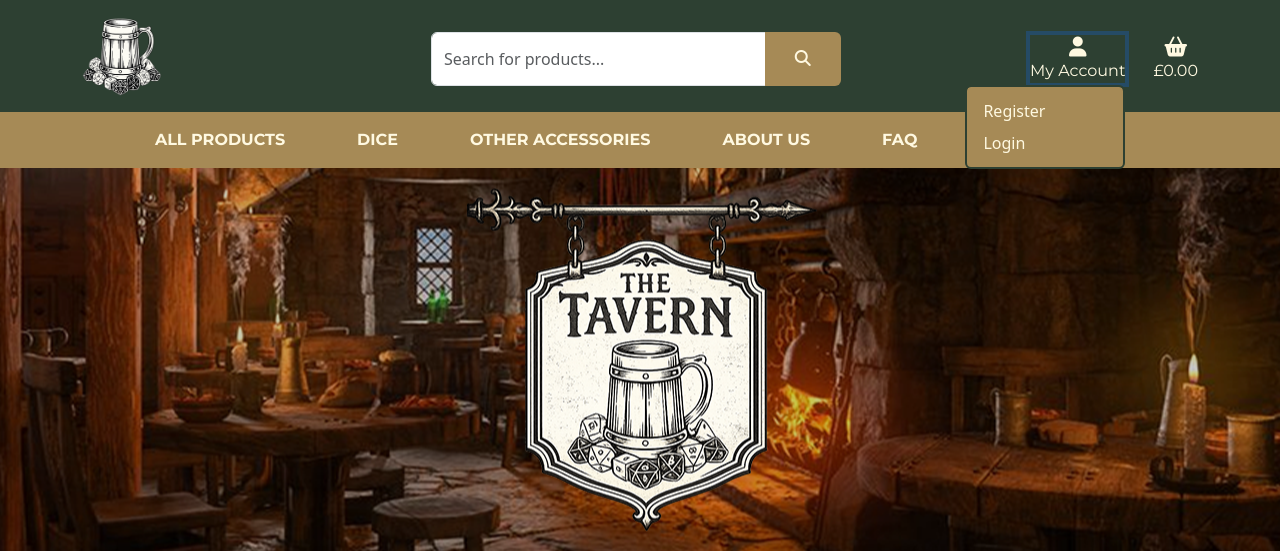
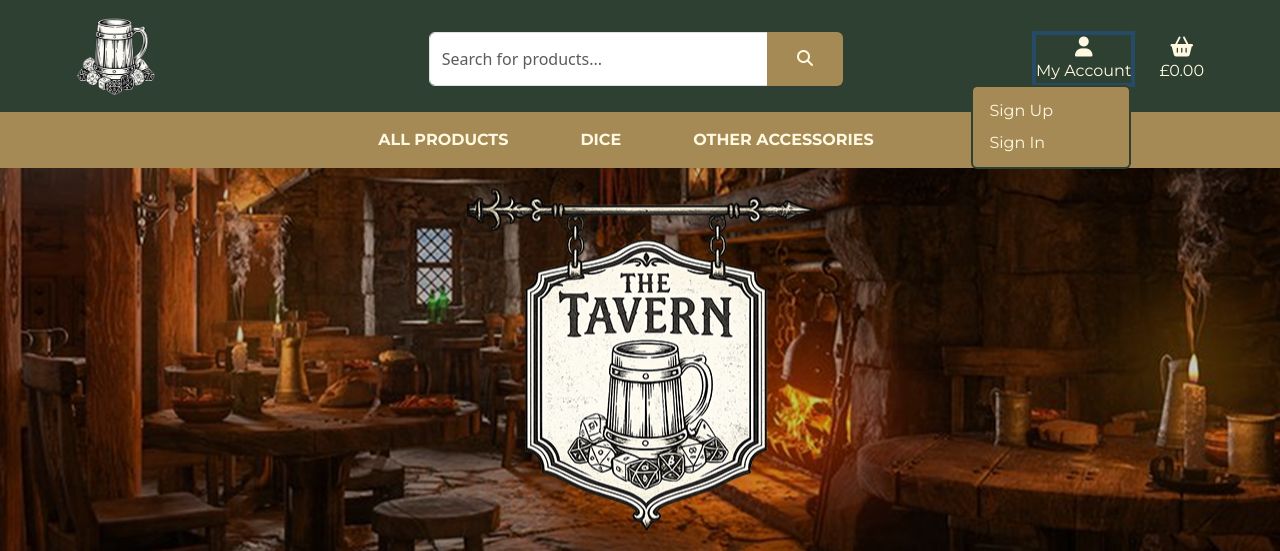
Before and after one commit to foster95/the_tavern, a Django app: template home/templates/home/index.html in a window 1280 px wide, after a click on "My Account". Shown: the top 551 px of the page. Run offline with Django 4.2, Linux system fonts and the light colour scheme; the template is opened without the code that fills it, so the values that code supplies are empty; some libraries are stand-ins or nearby versions; some web fonts are replaced.

Commit message:
completed and finished main navigation bar and mobile navigation bar including css styling

```diff
--- a/static/css/base.css
+++ b/static/css/base.css
@@ -22,6 +22,15 @@ p {
 
 h1, h2, h3, h4, h5, h6 {
     font-family: var(--font-secondary) !important;
+}
+
+/* from Bulma - taken from Boutique Ado walkthrough */
+.icon {
+    align-items: center;
+    display: inline-flex;
+    justify-content: center;
+    height: 1.5rem;
+    width: 1.5rem;
 }
 
 /* Navbar Styles */
@@ -69,7 +78,6 @@ h1, h2, h3, h4, h5, h6 {
     color: var(--primary-color) !important;
     text-decoration: none;
     font-family: var(--font-primary);
-    font-weight: bold;
 }
 
 #products-navigation a:hover {
@@ -80,7 +88,6 @@ h1, h2, h3, h4, h5, h6 {
     letter-spacing: 0.03em;
     line-height: 1.6;
     font-family: var(--font-primary);
-    font-weight: bold;
 }
 
 #products-navigation .navbar a {
@@ -96,9 +103,14 @@ h1, h2, h3, h4, h5, h6 {
   margin-right: 30px;
 }
 
+#user-options:hover {
+    color: var(--primary-accent) !important;
+}
+
 #user-options + .dropdown-menu{
   border: 2px solid var(--secondary-accent) !important;
   background-color: var(--primary-accent) !important;
+  font-family: var(--font-primary);
 }
 
 #user-options + .dropdown-menu .dropdown-item {
@@ -109,6 +121,17 @@ h1, h2, h3, h4, h5, h6 {
 #user-options + .dropdown-menu .dropdown-item:hover {
     color: var(--secondary-accent) !important;
 }
+
+#main-nav .dropdown-menu{
+  --bs-dropdown-link-hover-color: var(--secondary-accent);
+  --bs-dropdown-link-hover-bg: transparent;
+}
+
+#main-nav .dropdown-menu.border-0.show {
+    background-color: var(--primary-accent);
+    border: 2px solid var(--secondary-accent) !important;
+}
+
 
 
 /* Hero Image */
@@ -203,6 +226,8 @@ main,
     background-color: var(--primary-accent);
 }
 
+/* Media Queries */
+
 @media (min-width: 768px){
   #products-navigation .nav-link{
     padding-left: 0.75rem;
@@ -210,6 +235,12 @@ main,
   }
 }
 
+@media (min-width: 800px) {
+    #heading header .container{
+    max-width: 90%;
+}
+}
+
 @media (min-width: 1200px) {
     .list-inline-item:not(:last-child) {
     margin-right: 1.5rem;
--- a/templates/base.html
+++ b/templates/base.html
@@ -101,10 +101,10 @@
                     <a href="" class="dropdown-item">Product Management</a>
                   {% endif %}
                   <a href="" class="dropdown-item">My Profile</a>
-                  <a href="{% url 'account_logout' %}" class="dropdown-item">Logout</a>
+                  <a href="{% url 'account_logout' %}" class="dropdown-item">Sign Out</a>
                 {% else %}
-                  <a href="{% url 'account_register' %}" class="dropdown-item">Register</a>
-                  <a href="{% url 'account_login' %}" class="dropdown-item">Login</a>
+                  <a href="" class="dropdown-item">Sign Up</a>
+                  <a href="{% url 'account_login' %}" class="dropdown-item">Sign In</a>
                 {% endif %}
               </div>
             </li>
@@ -134,12 +134,12 @@
 
   <nav class="navbar navbar-expand-md" id="products-navigation">
 
-  <!-- Mobile header (burger etc) only on small screens -->
+  <!-- Mobile header -->
   <div class="w-100 d-md-none text-center py-2">
     {% include "includes/mobile-top-header.html" %}
   </div>
 
-  <!-- Collapsible nav (this must NOT be d-none on mobile) -->
+  <!-- Standard header to be shown on tablets and larger screens-->
   <div class="collapse navbar-collapse" id="main-nav">
     {% include "includes/main-navigation.html" %}
   </div>
--- a/templates/includes/main-navigation.html
+++ b/templates/includes/main-navigation.html
@@ -34,19 +34,19 @@
 
         <!-- Other Pages (mobile only) -->
          <li class="nav-item dropdown">
-            <a class="logo-font fw-bold nav-link text-dark me-5" href="#" id="homeware-link" data-bs-toggle="dropdown" aria-haspopup="true" aria-expanded="false">
+            <a class="logo-font fw-bold nav-link text-dark me-5 d-md-none" href="#" id="homeware-link" data-bs-toggle="dropdown" aria-haspopup="true" aria-expanded="false">
                 ABOUT US
             </a>
         </li>
 
         <li class="nav-item dropdown">
-            <a class="logo-font fw-bold nav-link text-dark me-5" href="#" id="homeware-link" data-bs-toggle="dropdown" aria-haspopup="true" aria-expanded="false">
+            <a class="logo-font fw-bold nav-link text-dark me-5 d-md-none" href="#" id="homeware-link" data-bs-toggle="dropdown" aria-haspopup="true" aria-expanded="false">
                 FAQ
             </a>
         </li>
 
         <li class="nav-item dropdown">
-            <a class="logo-font fw-bold nav-link text-dark me-5" href="#" id="homeware-link" data-bs-toggle="dropdown" aria-haspopup="true" aria-expanded="false">
+            <a class="logo-font fw-bold nav-link text-dark me-5 d-md-none" href="#" id="homeware-link" data-bs-toggle="dropdown" aria-haspopup="true" aria-expanded="false">
                 CONTACT US
             </a>
         </li>
--- a/the_tavern/settings.py
+++ b/the_tavern/settings.py
@@ -18,10 +18,10 @@ BASE_DIR = Path(__file__).resolve().parent.parent
 
 STATIC_URL = '/static/'
 
-STATICFILES_DIRS = [
-    BASE_DIR / "static",
-]
+STATICFILES_DIRS = (os.path.join(BASE_DIR, "static"),)
 
+MEDIA_URL = '/media/'
+MEDIA_ROOT = (os.path.join(BASE_DIR, 'media'),)
 
 # Quick-start development settings - unsuitable for production
 # See https://docs.djangoproject.com/en/4.2/howto/deployment/checklist/
--- a/the_tavern/urls.py
+++ b/the_tavern/urls.py
@@ -16,9 +16,11 @@ Including another URLconf
 """
 from django.contrib import admin
 from django.urls import path, include
+from django.conf import settings
+from django.conf.urls.static import static
 
 urlpatterns = [
     path('admin/', admin.site.urls),
     path('accounts/', include('allauth.urls')),  # Django AllAuth URLs
     path('', include('home.urls')),  # Home URL
-]
+] + static(settings.MEDIA_URL, document_root=settings.MEDIA_ROOT)
```
